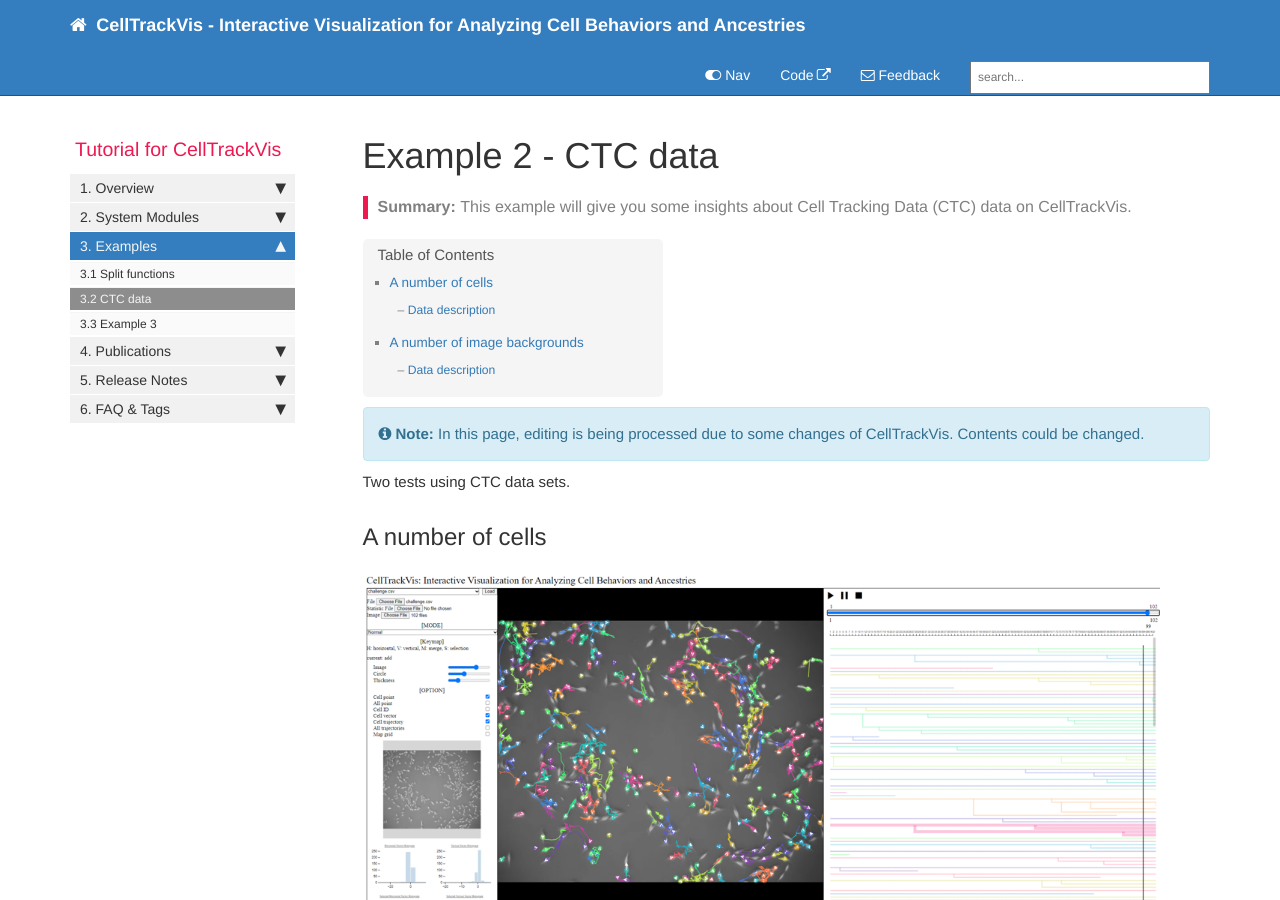
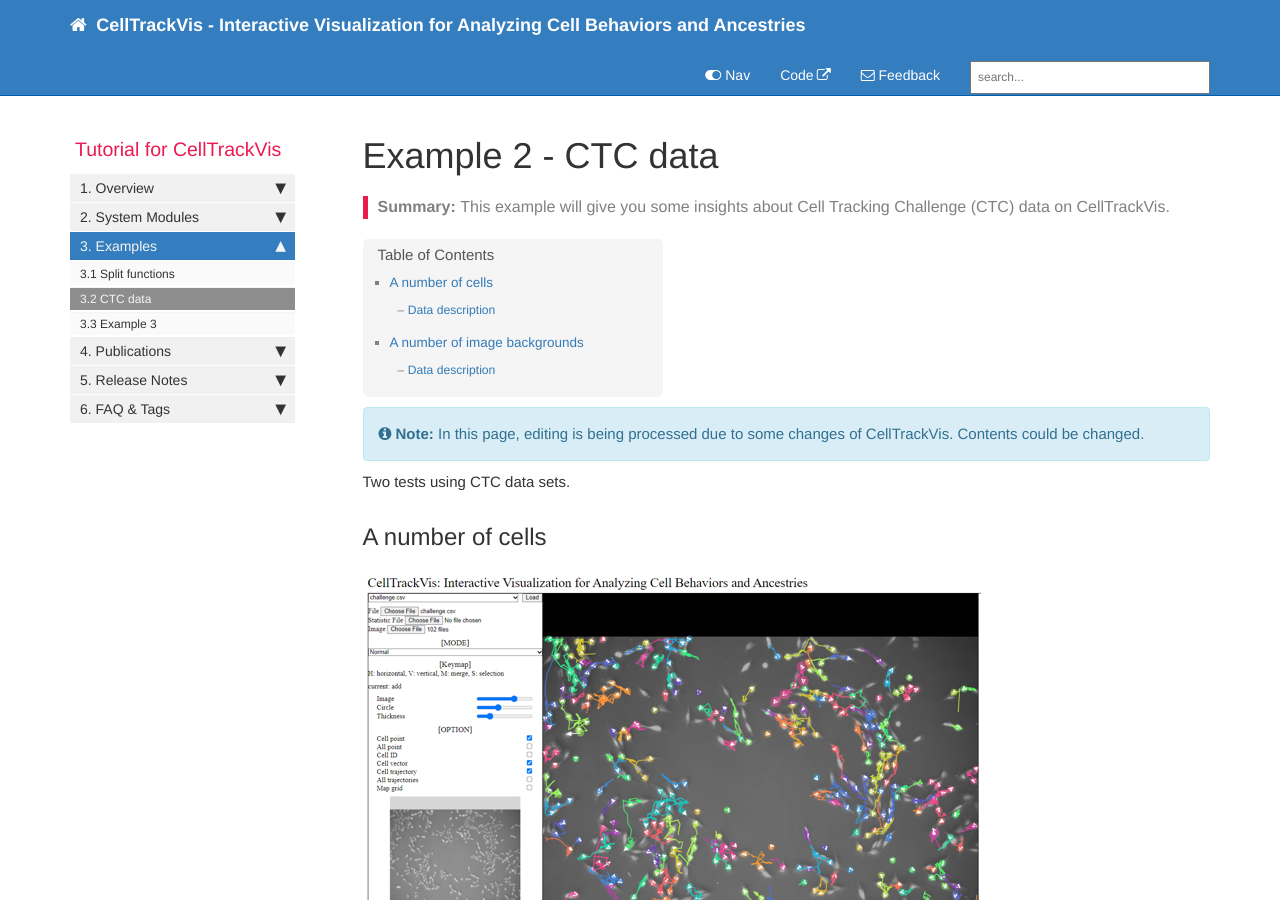
Before and after one commit to scbeom/ctv_tutorial, a Jekyll site: the page built from pages/example/ex_example_2.md, in a window 1280 px wide and 900 px high. Built offline with Jekyll 4.4.1, drawn with Linux system fonts in a browser that asks for light colours; comment, search, counter and statistics services are not loaded.

Commit message:
Further updates

```diff
--- a/pages/example/ex_example_2.md
+++ b/pages/example/ex_example_2.md
@@ -5,7 +5,7 @@ keywords: example
 sidebar: mydoc_sidebar
 permalink: ex_example_2.html
 folder: example
-summary: This example will give you some insights about Cell Tracking Data (CTC) data on CellTrackVis.
+summary: This example will give you some insights about Cell Tracking Challenge (CTC) data on CellTrackVis.
 ---
 
 {% include note.html content="In this page, editing is being processed due to some changes of CellTrackVis. Contents could be changed." %}
@@ -14,7 +14,7 @@ Two tests using CTC data sets.
 
 ## A number of cells
 
-{% include image.html file="ex_large_num_cells.png" caption="The snapshot of CTC data (PhC-C2DL-PSC) visualization " max-width="800" %}
+{% include image.html file="ex_large_num_cells.png" caption="The snapshot of CTC data (PhC-C2DL-PSC) visualization" max-width="800" %}
 
 One data set of the large number of cells in CTC is plotted on trajectory view.
 
@@ -37,7 +37,7 @@ Additional information: PLoS ONE, 2011
 
 
 ### Data description
-{% include image.html file="ex_long_sequence.png" caption="The snapshot of 1,717 image set (BF-C2DL-HSC) visualization using CellTrackVis" max-width="800" %}
+{% include image.html file="ex_long_sequence.png" caption="The snapshot of 1,717 image set (BF-C2DL-HSC) visualization using CellTrackVis" max-width="900" %}
 
 One data set of the long image sequences in CTC is plotted on trajectory view.
 
```
Also changed, not shown: pages/example/ex_example_1.md (+17 -2 lines), pages/overview/ov_inputfile.md (+1 -1 lines), images/ex_large_num_cells.png, images/ex_long_sequence.png.
